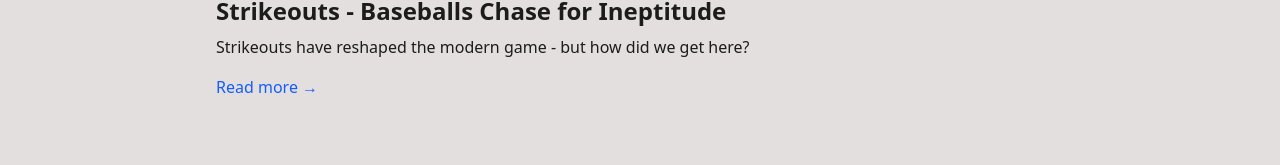
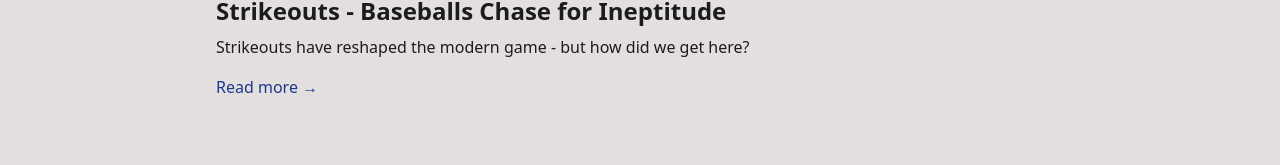
Before and after one commit to ColeB2/probablybaseball, a Next.js app: page / in a window 1280 px wide. Shown: the part 301-466 px from the top of the page. Built offline with nearby package versions, Linux system fonts and the light colour scheme.

Commit message:
color changes link

```diff
--- a/src/components/Articles/Articles.tsx
+++ b/src/components/Articles/Articles.tsx
@@ -22,7 +22,7 @@ export default function ArticleList({ articles }: ArticleListProps) {
                 <div className="flex flex-col justify-center p-6 text-left">
                     <h2 className="text-2xl font-semibold mb-2">{article.title}</h2>
                     <p className="mb-4">{article.desc}</p>
-                    <span className="text-blue-600 dark:text-blue-300 font-medium hover:underline">
+                    <span className="text-blue-900 dark:text-blue-300 font-medium hover:underline">
                         Read more →
                     </span>
                 </div>
```
